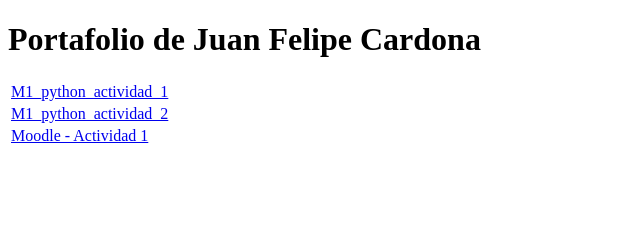
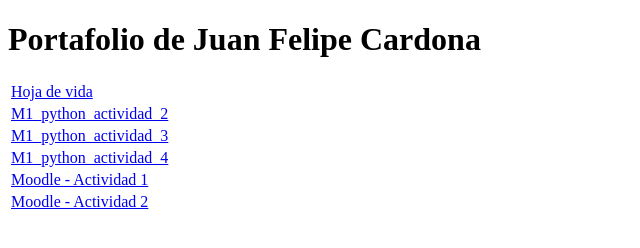
Before and after one commit to JuanFelipe0215/Portafolio-Juan-Felipe, a plain HTML site: page index.html in a window 1280 px wide. Shown: the whole page, without its empty margins (0-640 px from the left). Drawn offline with Linux system fonts and the light colour scheme.

Commit message:
Add files via upload

```diff
--- a/index.html
+++ b/index.html
@@ -3,7 +3,7 @@
 <head>
     <meta charset="UTF-8">
     <meta name="viewport" content="width=device-width, initial-scale=1.0">
-    <title>Document</title>
+    <title>Portafolio</title>
 </head>
 <body>
     <h1>
@@ -13,22 +13,34 @@
     <table>
         <tr>
             <td>
-                <a href="https://github.com/JuanFelipe0215/M1_python_actividad_1" target="_blank">M1_python_actividad_1</a>
+                <a href="https://juanfelipe0215.github.io/Hoja_de_vida/" target="_blank">Hoja de vida</a>
             </td>
         </tr>
-
         <tr>
             <td>
                 <a href="https://github.com/JuanFelipe0215/M1_python_actividad_2" target="_blank">M1_python_actividad_2</a>
             </td>
         </tr>
-
+        <tr>
+            <td>
+                <a href="https://github.com/JuanFelipe0215/M1_python_actividad_3" target="_blank">M1_python_actividad_3</a>
+            </td>
+        </tr>
+        <tr>
+            <td>
+                <a href="https://github.com/JuanFelipe0215/M1_python_actividad_4" target="_blank">M1_python_actividad_4</a>
+            </td>
+        </tr>
         <tr>
             <td>
                 <a href="https://github.com/JuanFelipe0215/M1_python_moodle_week_1" target="_blank">Moodle - Actividad 1</a>
             </td>
         </tr>
-
+        <tr>
+            <td>
+                <a href="https://github.com/JuanFelipe0215/M1_python_moodle_week_2" target="_blank">Moodle - Actividad 2</a>
+            </td>
+        </tr>
     </table>
 </body>
 </html>
```
